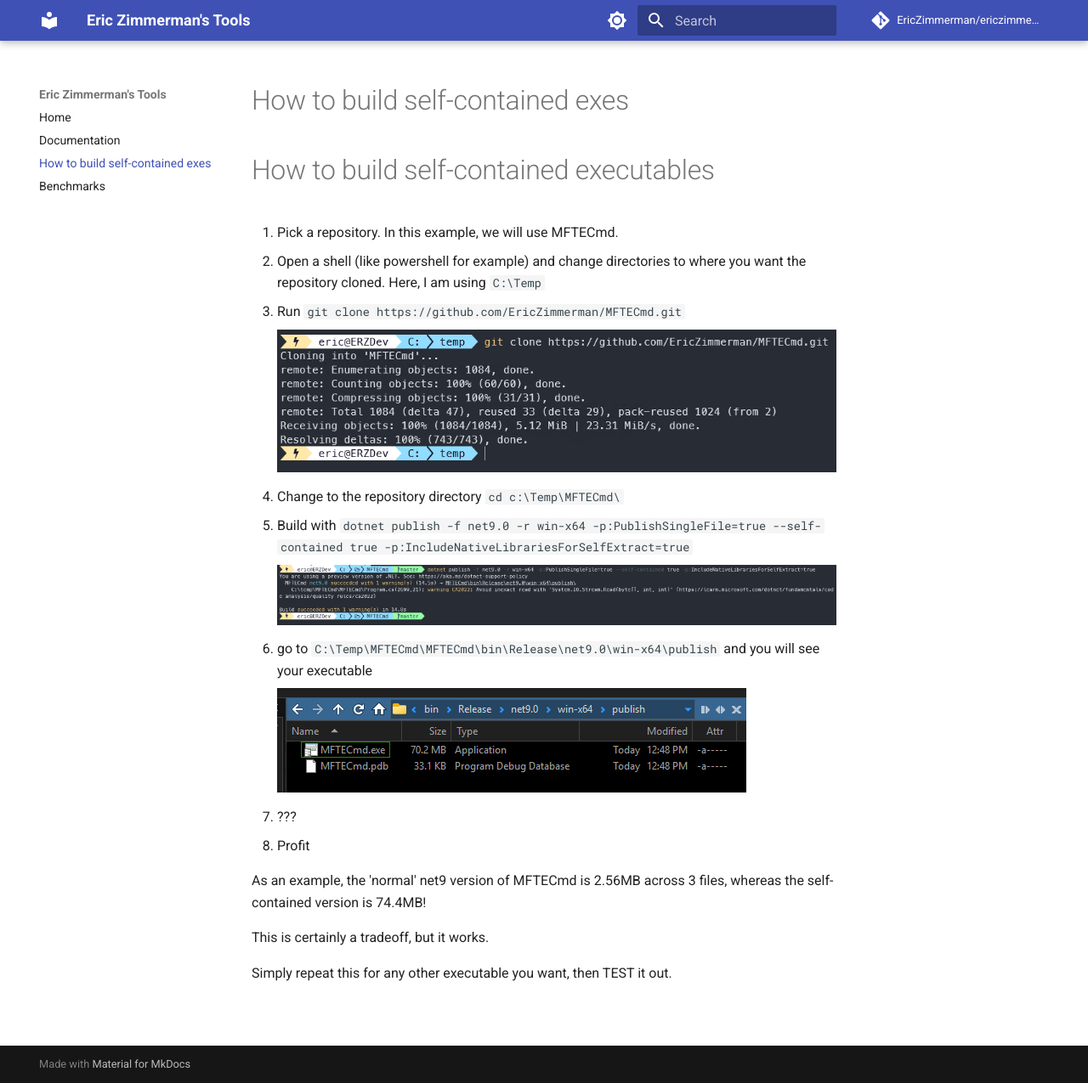
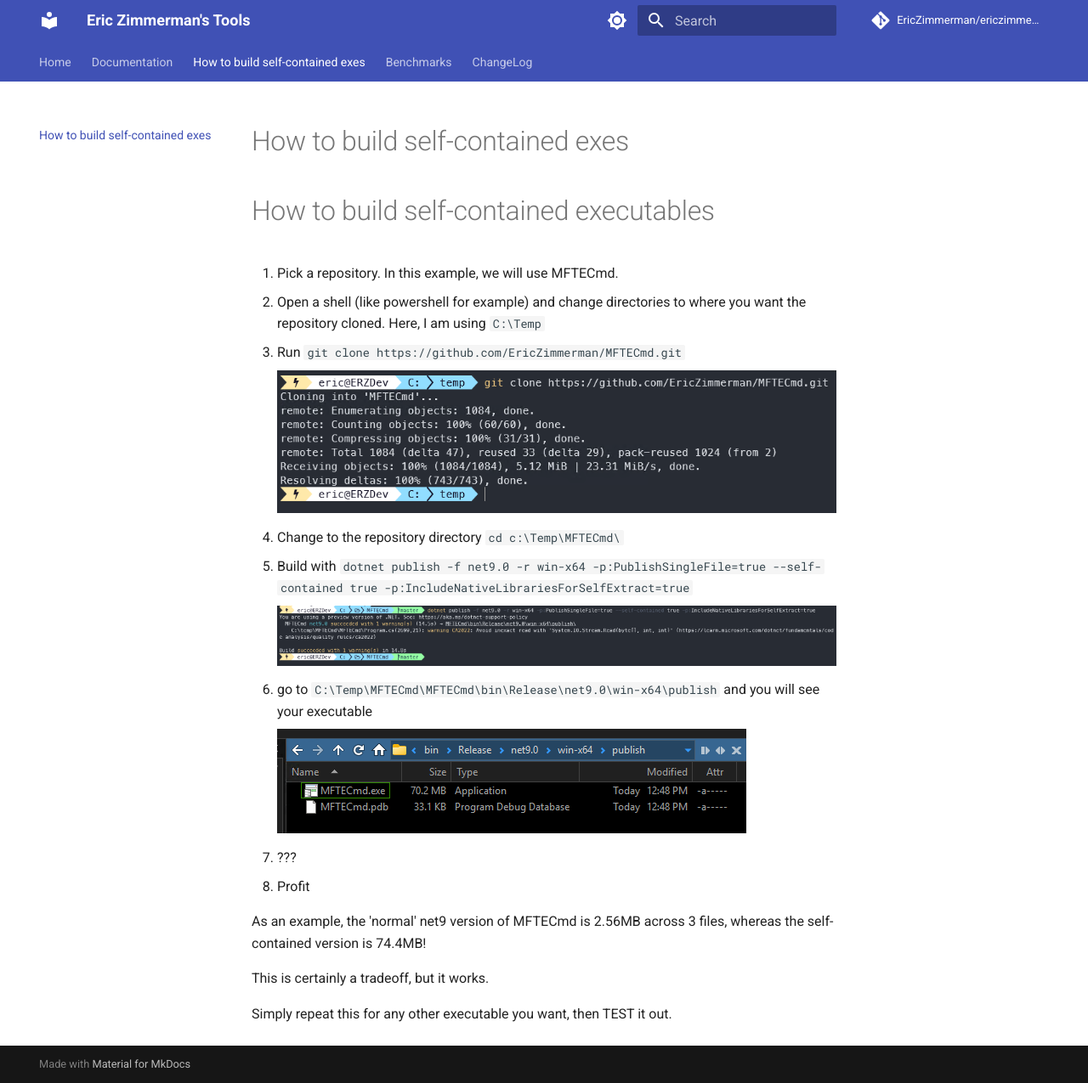
Before and after one commit to EricZimmerman/ericzimmerman.github.io, an MkDocs documentation site: the page built from docs/selfcontained.md, in a window 1280 px wide and 1275 px high. Shown: the whole window at 85% size. Built offline with MkDocs 1.6.1 and Material for MkDocs 9.7.7, drawn with Linux system fonts in a browser that asks for light colours; comment, search, counter and statistics services are not loaded; some of the changed lines change nothing that is shown.

Commit message:
Update mkdocs.yml

```diff
--- a/mkdocs.yml
+++ b/mkdocs.yml
@@ -9,8 +9,13 @@
     - Documentation: documentation.md
     - How to build self-contained exes: selfcontained.md
     - Benchmarks: benchmarks.md
+    - ChangeLog: 'https://download.mikestammer.com/ChangeLog.txt'
 theme:
+  features:
+    - navigation.tabs
   name: 'material'
+  color_mode: auto
+  user_color_mode_toggle: true
   palette:
 
     # Palette toggle for light mode
```
